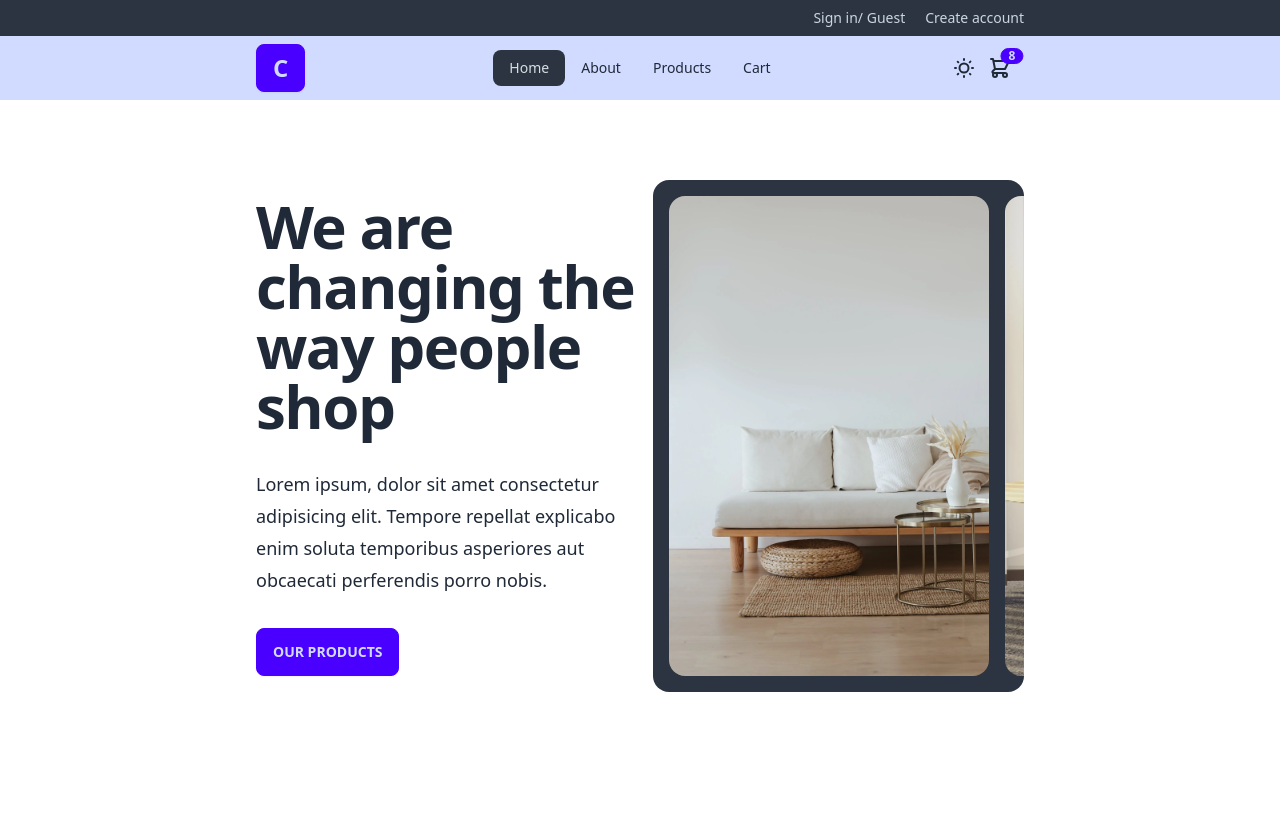
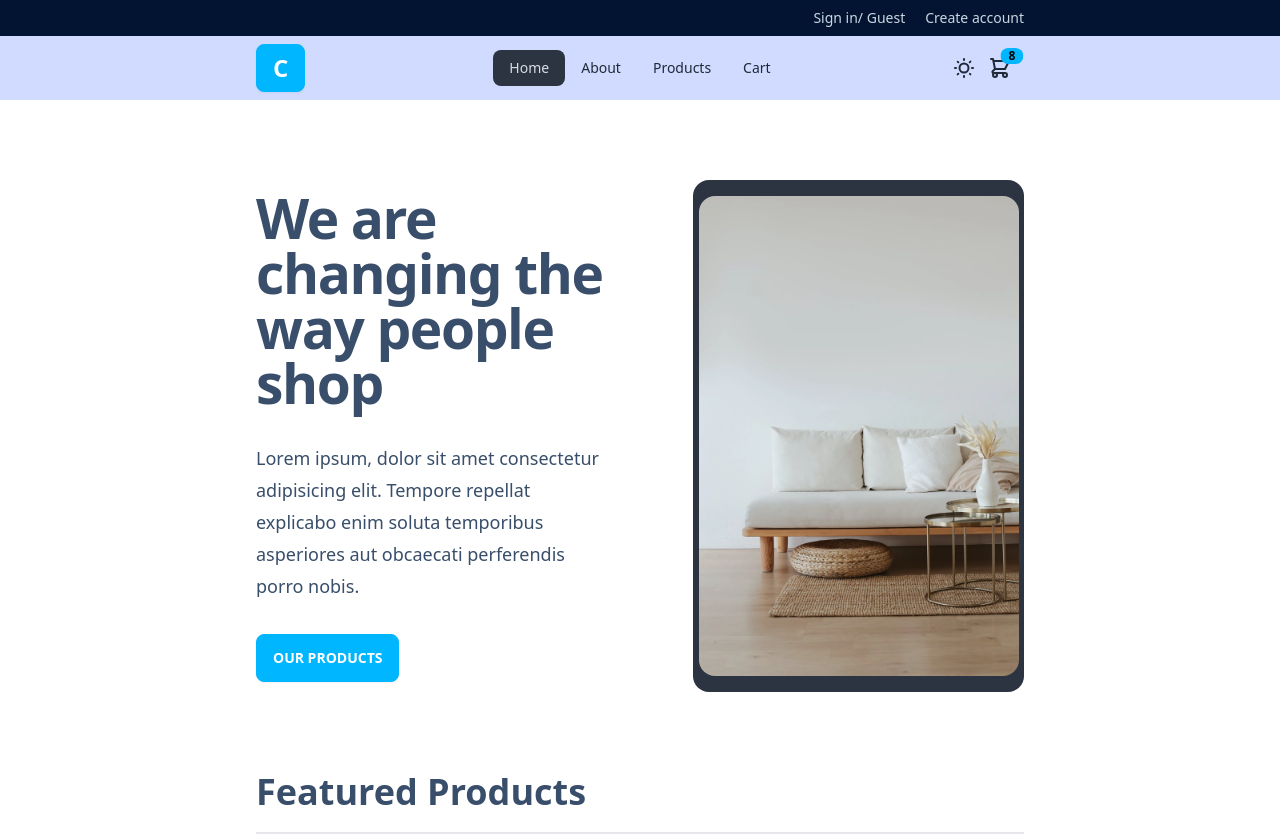
Before and after one commit to madiinemmm/comfy-store, a React (Vite) app: page / in a window 1280 px wide. Before the commit the page ends 800 px from the top, so only its background shows below. Built offline with nearby package versions, Linux system fonts and the light colour scheme.

Commit message:
home completed

```diff
--- a/src/components/Header.jsx
+++ b/src/components/Header.jsx
@@ -6,7 +6,7 @@ function Header() {
 
   return (
     <header className=''>
-      <div className='header-top bg-neutral'>
+      <div className='header-top bg-[#021431]'>
         <div className='w-3/5 mx-auto py-2 flex gap-5 justify-end'>
           <Link to='/login' className='text-sm text-slate-300 hover:underline'>
             Sign in/ Guest
@@ -25,7 +25,7 @@ function Header() {
             <div className='navbar-start'>
               <Link
                 to='/'
-                className={`btn ${theme.theme == 'light' ? 'btn-primary' : 'btn-secondary'} text-2xl hover:opacity-70`}
+                className={`btn ${theme.theme == 'light' ? 'btn-info' : 'btn-secondary'} text-2xl hover:opacity-70 text-white`}
               >
                 C
               </Link>
@@ -106,7 +106,7 @@ function Header() {
                         d='M3 3h2l.4 2M7 13h10l4-8H5.4M7 13L5.4 5M7 13l-2.293 2.293c-.63.63-.184 1.707.707 1.707H17m0 0a2 2 0 100 4 2 2 0 000-4zm-8 2a2 2 0 11-4 0 2 2 0 014 0z'
                       />
                     </svg>
-                    <span className={`badge badge-sm indicator-item ${theme.theme == 'light' ? 'badge-primary' : 'badge-secondary'}`}>8</span>
+                    <span className={`badge badge-sm indicator-item ${theme.theme == 'light' ? 'badge-info' : 'badge-secondary'}`}>8</span>
                   </div>
                 </div>
               </Link>
--- a/src/pages/Home.jsx
+++ b/src/pages/Home.jsx
@@ -9,14 +9,17 @@ import hero4 from '../assets/img4.webp';
 function Home() {
   const theme = useContext(ThemeContext);
 
+
+
   return (
     <div className='w-3/5 mx-auto mt-20'>
-      <main className='main flex items-center justify-between'>
+      <main className='main flex items-center justify-between gap-20'>
         <div className='info w-[496px]'>
-          <h1 className='max-w-2xl text-4xl font-bold tracking-tight sm:text-6xl text-[hsl(214, 30%, 32%)] mb-8'>
+          <h1 className='max-w-2xl text-4xl font-bold tracking-tight sm:text-[55px] Tailwind Class	CSS Property
+leading-[55px] text-[hsl(214, 30%, 32%)] mb-8 text-[#394E6A]'>
             We are changing the way people shop
           </h1>
-          <p className='text-lg leading-8 mb-8'>
+          <p className='text-lg leading-8 mb-8 text-[#394E6A] text-[20px]'>
             Lorem ipsum, dolor sit amet consectetur adipisicing elit. Tempore
             repellat explicabo enim soluta temporibus asperiores aut obcaecati
             perferendis porro nobis.
@@ -24,14 +27,14 @@ function Home() {
           <Link
             to='/products'
             className={`btn btn-${
-              theme.theme == 'light' ? 'primary' : 'secondary'
-            } uppercase`}
+              theme.theme == 'light' ? 'info' : 'secondary'
+            } uppercase text-white`}
           >
             our products
           </Link>
         </div>
 
-        <div className='slider w-[464px]'>
+        <div className='slider w-[460px]'>
           <div className='carousel carousel-center max-w-md p-4 space-x-4 bg-neutral rounded-box'>
             <div className='carousel-item'>
               <img
@@ -68,7 +71,15 @@ function Home() {
             </div>
           </div>
         </div>
+
       </main>
+      <div>
+        <h1 className='text-4xl font-semibold mt-20 text-[#394E6A]'>Featured Products</h1>
+        <p className='w-[100%] border mt-5 '></p>
+      </div>
+      <div>
+
+      </div>
     </div>
   );
 }
```
